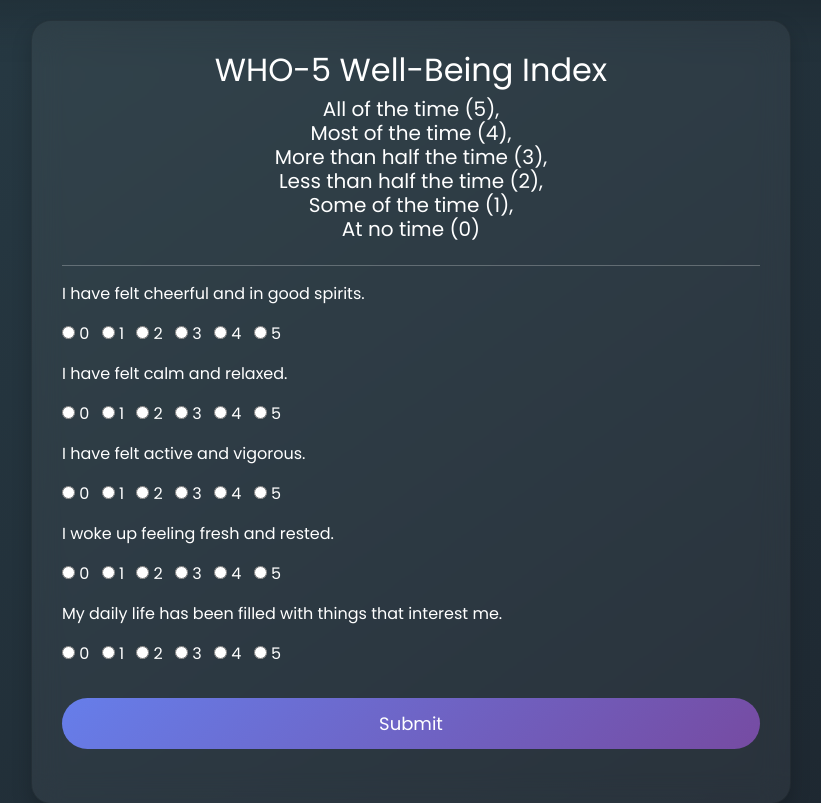
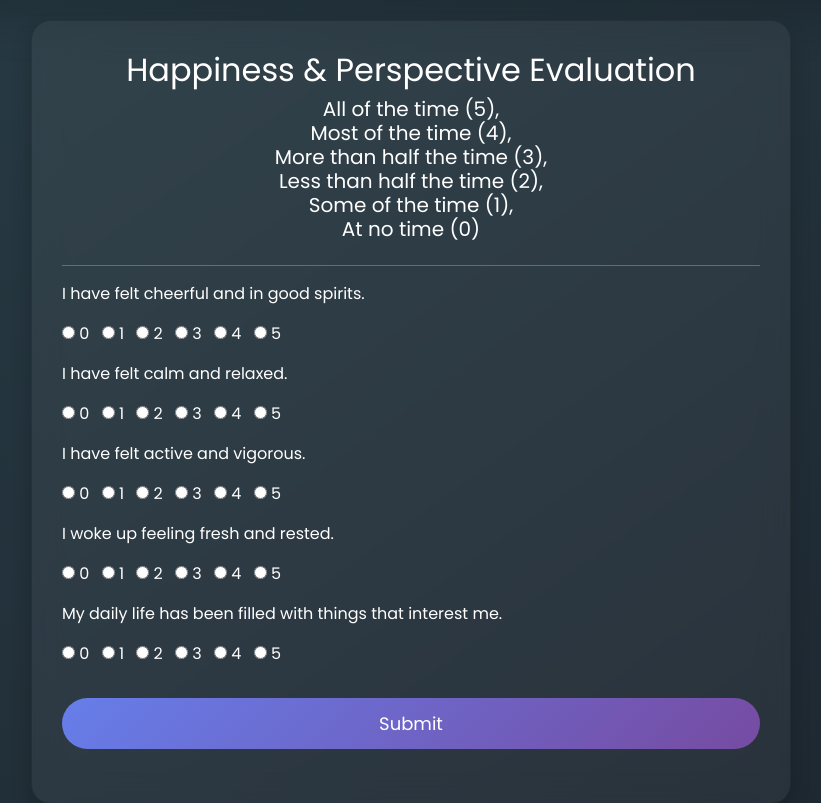
Before and after one commit to biku34/nextniche, a PHP site: page /test3.php in a window 1280 px wide. Shown: the part 96-899 px from the top of the page, without its empty margins (229-1050 px from the left). Run offline with PHP 8.4, Linux system fonts and the light colour scheme; the visitor is signed in with stand-in values (Sample User, id 1).

Commit message:
Update test3.php

```diff
--- a/military/test3.php
+++ b/military/test3.php
@@ -65,7 +65,7 @@
     </nav>
     <div class="container">
         <div class="card">
-            <h2 class="text-center">WHO-5 Well-Being Index </h2>
+            <h2 class="text-center">Happiness & Perspective Evaluation </h2>
             <h5 class="text-center">All of the time (5),<br>
     Most of the time (4),<br>
     More than half the time (3),<br>
```
